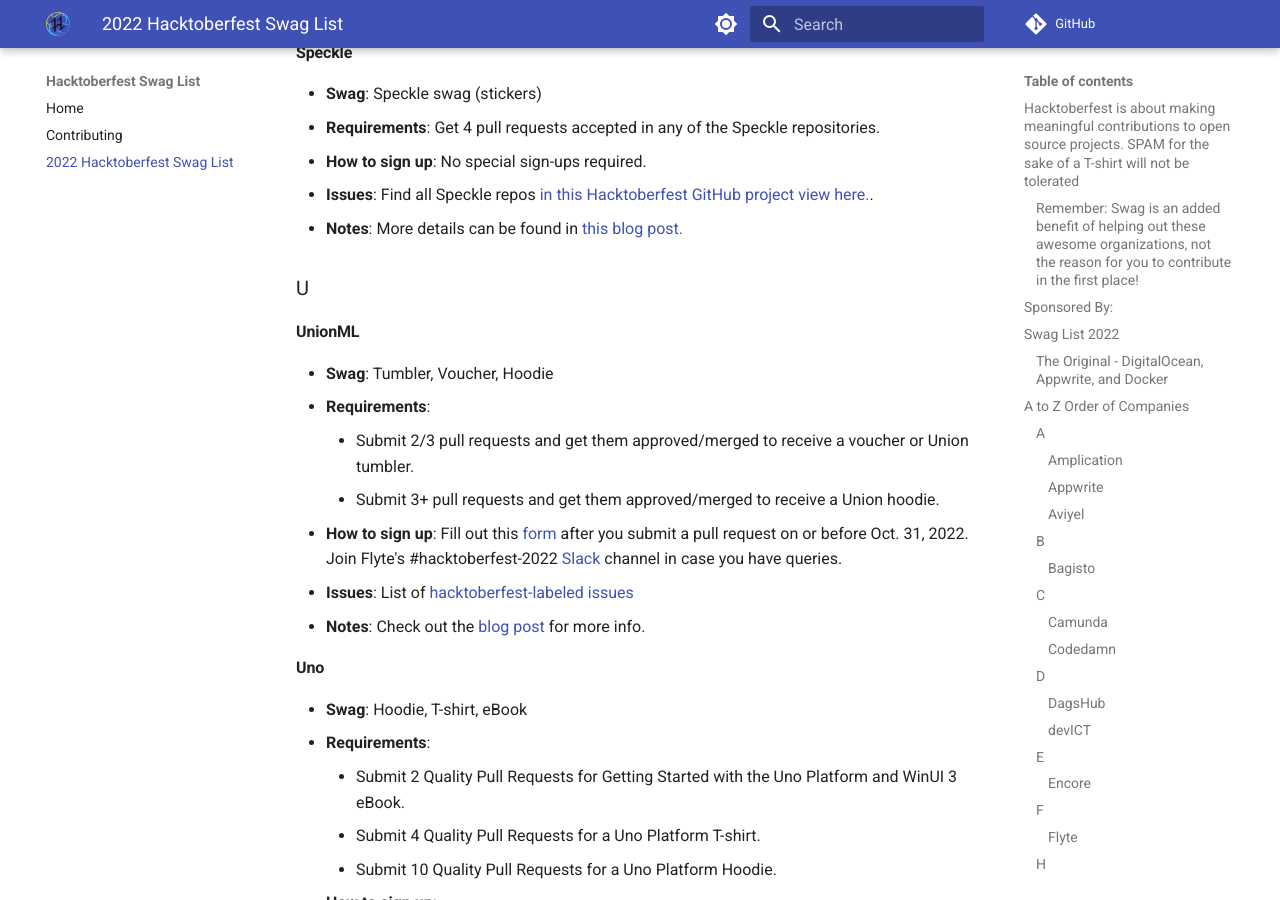
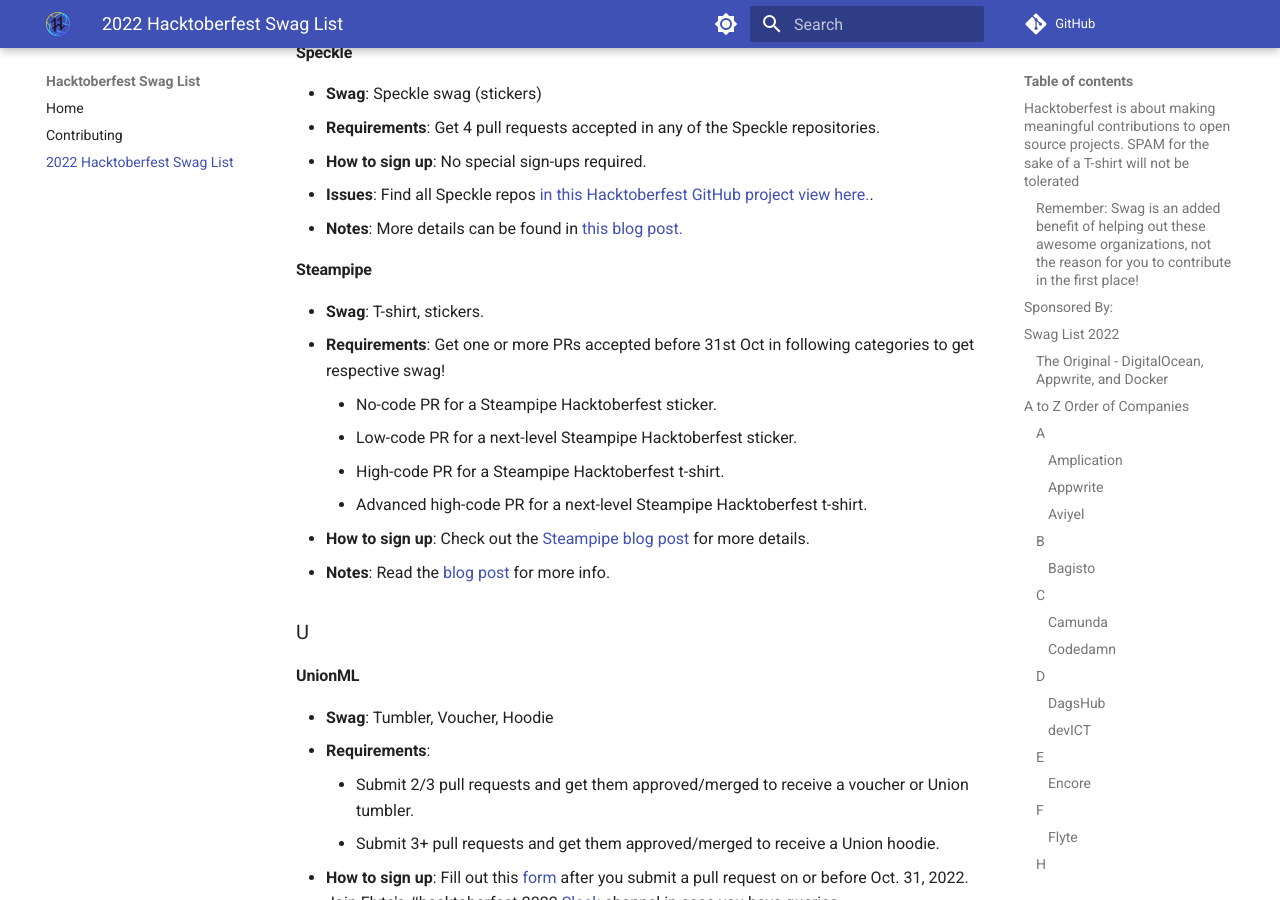
Before and after one commit to crweiner/hacktoberfest-swag-list, an MkDocs documentation site: the page built from docs/list.md, in a window 1280 px wide and 900 px high, scrolled down 12761 px. Built offline with MkDocs 1.6.1 and Material for MkDocs 9.7.7, drawn with Linux system fonts in a browser that asks for light colours; comment, search, counter and statistics services are not loaded.

Commit message:
Add Steampipe to list.md

```diff
--- a/docs/list.md
+++ b/docs/list.md
@@ -363,6 +363,17 @@
 - **Issues**: Find all Speckle repos [in this Hacktoberfest GitHub project view here.](https://github.com/orgs/specklesystems/projects/14/views/1).
 - **Notes**: More details can be found in [this blog post.](https://speckle.community/t/hacktoberfest-2022-with-speckle/3641)
 
+#### **Steampipe**
+
+- **Swag**: T-shirt, stickers.
+- **Requirements**: Get one or more PRs accepted before 31st Oct in following categories to get respective swag!
+    - No-code PR for a Steampipe Hacktoberfest sticker.
+    - Low-code PR for a next-level Steampipe Hacktoberfest sticker.
+    - High-code PR for a Steampipe Hacktoberfest t-shirt.
+    - Advanced high-code PR for a next-level Steampipe Hacktoberfest t-shirt.
+- **How to sign up**: Check out the [Steampipe blog post](https://steampipe.io/blog/hacktoberfest-2022) for more details.
+- **Notes**: Read the [blog post](https://steampipe.io/blog/hacktoberfest-2022) for more info.
+
 ### U
 
 #### **UnionML**
```
